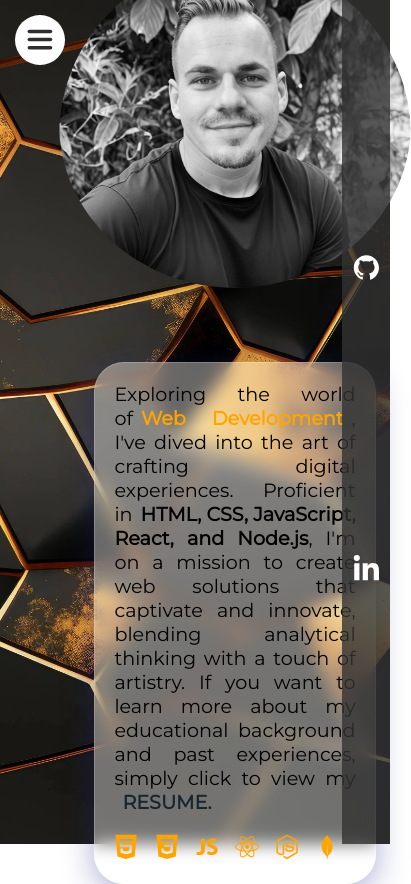
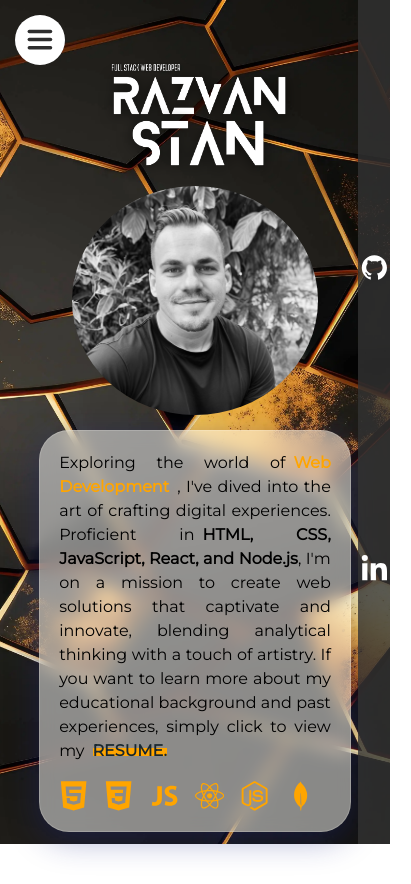
Before and after one commit to rasvanstan/portfolio, a React (Vite) app: page / in a window 390 px wide. Shown: the whole page, 411 px wide, since content can reach past the window. After the commit the page ends 844 px from the top, so only its background shows below. Built offline with nearby package versions, Linux system fonts and the light colour scheme.

Commit message:
responsivness added to home page

```diff
--- a/src/components/Home.jsx
+++ b/src/components/Home.jsx
@@ -42,25 +42,17 @@ function Home() {
           className="text-flicker-in-glow"
           src={logo}
           alt="Your Logo"
-          style={{ width: '100%' }}
         />
       </div>
       <div className="right-column">
-        <div className="middle-column" style={{
-          borderRadius: '50%',
-          overflow: 'hidden',
-          width: '22rem', // Set the width slightly bigger than the photo
-          height: '22rem', // Set the height slightly bigger than the photo
-        }} ref={containerRef}>
+        <div className="middle-column" ref={containerRef}>
           <img
             className="cv-foto"
             src={raz}
             alt="Your Photo"
-            style={{ width: '100%', borderRadius: '50%' }} // Set image width to 100%
           />
         </div>
-
-        <p style={{ width: '80%', padding: '1.2rem', fontSize: '1.2rem', backgroundColor: 'transparent', opacity: 1, color: 'black', background: 'rgba(255, 255, 255, 0.4)', boxShadow: '0 8px 32px 0 rgba(31, 38, 135, 0.37)', backdropFilter: 'blur(8.5px)', WebkitBackdropFilter: 'blur(6.5px)', borderRadius: '30px', border: '1px solid rgba(255, 255, 255, 0.18)', textAlign: 'justify', marginTop: '50px' }}>
+        <p >
           Exploring the world of
           <span className = "web-dev">
            Web Development
@@ -71,6 +63,7 @@ function Home() {
           </span>,
           I'm on a mission to create web solutions that captivate and innovate, blending analytical thinking with a touch of artistry. If you want to learn more about my educational background and past experiences, simply click to view my
           <a href="#" data-replace="get a link" onClick={openResume}>
+
             <span className='resume'>
               RESUME.
             </span>
--- a/src/styles/Home.css
+++ b/src/styles/Home.css
@@ -2,6 +2,7 @@
     z-index: -3;
     -webkit-animation: text-pop-up-top 3s cubic-bezier(0.250, 0.460, 0.450, 0.940) both;
     animation: text-pop-up-top 3s cubic-bezier(0.250, 0.460, 0.450, 0.940) both;
+    width:100%;
   }
 
   .cv-foto {
@@ -30,18 +31,23 @@
     align-items: center;
     justify-content: center;
     margin: 5rem;
+    text-align: center;
   }
 
   .middle-column {
     text-align: center;
+    border-radius: 50%;
+    overflow: hidden;
+    width:22rem;
+    height:22rem;
   }
 
   .cv-foto {
-    width: 35%;
+    width: 100%;
     border-radius: 50%;
   }
 
-  /* p {
+  p {
     width: 80%;
     padding: 1.2rem;
     font-size: 1.2rem;
@@ -55,7 +61,7 @@
     border-radius: 30px;
     border: 1px solid rgba(255, 255, 255, 0.18);
     text-align: justify;
-  } */
+  }
 
 
   a {
@@ -166,3 +172,57 @@
       text-shadow: 0 1px 0 #cccccc, 0 2px 0 #cccccc, 0 3px 0 #cccccc, 0 4px 0 #cccccc, 0 5px 0 #cccccc, 0 6px 0 #cccccc, 0 7px 0 #cccccc, 0 8px 0 #cccccc, 0 9px 0 #cccccc, 0 50px 30px rgba(0, 0, 0, 0.3);
     }
   }
+  @media screen and (max-width: 768px) {
+    .container {
+      display: flex;
+      flex-direction: column;
+    }
+   .cv-foto {
+    width:70%;
+   }
+   .left-column {
+    position: relative;
+    top:7%;
+    right:40%;
+    width: 60%;
+   }
+   .middle-column {
+    margin-top: -4rem;
+    margin-bottom: 1rem;
+  }
+   p {
+    width:80vw;
+    font-size: 1rem;
+    margin-top:-35%;
+    line-height: 1.5rem;
+   }
+
+  }
+
+  @media screen and (max-width: 380px) {
+    .container {
+      display: flex;
+      flex-direction: column;
+    }
+   .cv-foto {
+    width:50%;
+    position: relative;
+    top: 5%;
+   }
+   .left-column {
+    position: relative;
+    top:10%;
+    right:45%;
+    width: 60%;
+   }
+.middle-column {
+  margin-top: -4rem;
+}
+   p {
+    width:80vw;
+    font-size: 1rem;
+    margin-top:-50%;
+    line-height: 1.1rem;
+    font-size: 0.8rem;
+   }
+  }
--- a/src/styles/RightNavBar.css
+++ b/src/styles/RightNavBar.css
@@ -30,3 +30,10 @@
     transition: 0.3s;
     width: 3rem;
   }
+
+  @media screen and (max-width: 768px) {
+   .icon-container {
+    width:2rem;
+   }
+
+  }
```
